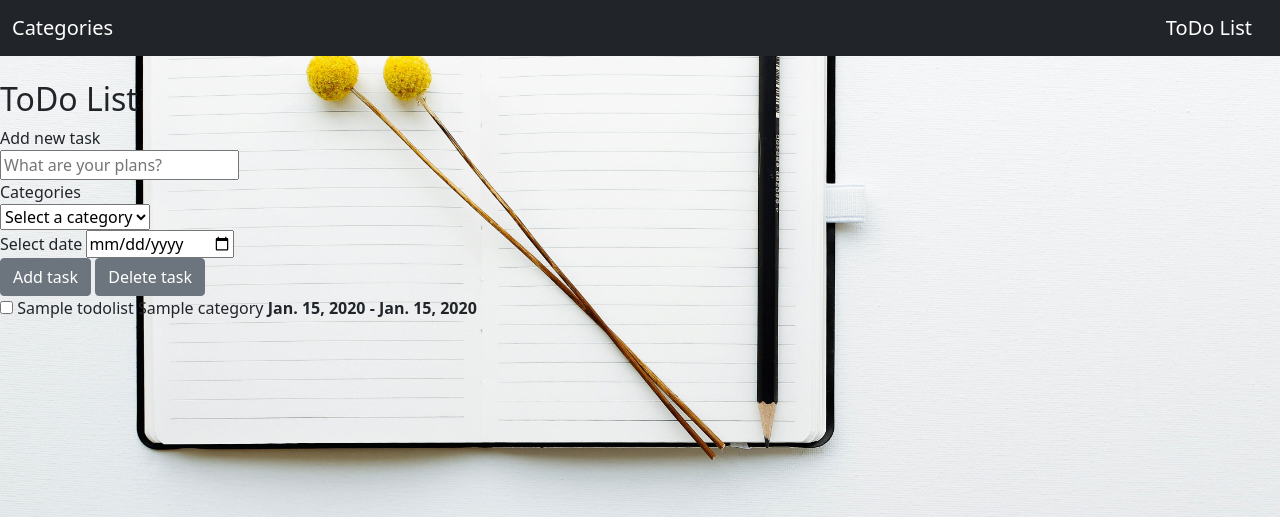
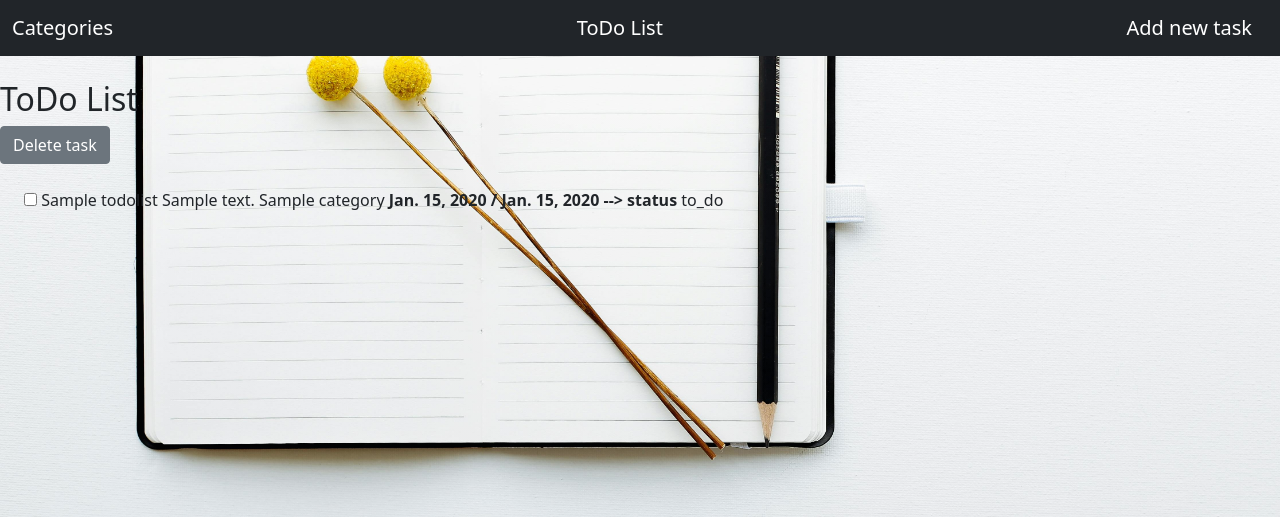
Before and after one commit to Shpakava/ToDo_App, a Django app: page /todo/ in a window 1280 px wide. Shown: the top 517 px of the page. Run offline with Django 5.2, Linux system fonts and the light colour scheme; tables that the repository leaves empty hold one stand-in row (values such as "Sample post"); parts of the project's set-up code (start-up, migrations or seed data) failed here and were passed over.

Commit message:
Create form, make tests, update models

```diff
--- a/Tasks/models.py
+++ b/Tasks/models.py
@@ -1,28 +1,49 @@
 from django.utils import timezone
 from django.db import models
+
 
 # Create your models here.
 
 class Category(models.Model):
+    """Таблица категорий"""
     name = models.CharField(max_length=100)
 
     class Meta:
+        """Имена объектов"""
         verbose_name = "Category"
         verbose_name_plural = "Categories"
 
     def __str__(self):
+        """Отображение в интерфейсе"""
         return self.name
 
 
 class TodoList(models.Model):
+    """Таблица задач"""
+    status_option = (
+        ("to_do", "to_do"),
+        ("in_progress", "in_progress"),
+        ("done", "done")
+    )
     title = models.CharField(max_length=250)
     content = models.TextField(blank=True)
     created = models.DateField(default=timezone.now().strftime("%Y-%m-%d"))
     due_date = models.DateField(default=timezone.now().strftime("%Y-%m-%d"))
+    status = models.CharField(max_length=20, choices=status_option, default="to_do")
     category = models.ForeignKey(Category, default="general", on_delete=models.PROTECT)
 
     class Meta:
+        """Сортировка"""
         ordering = ["-created"]
 
     def __str__(self):
+        """Отображение в интерфейсе"""
         return self.title
+
+    def update_status(self):
+        """Изменение статуса задачи"""
+        if self.status == "to_do":
+            self.status = "in_progress"
+        elif self.status == "in_progress":
+            self.status = "done"
+        self.save()
--- a/Tasks/urls.py
+++ b/Tasks/urls.py
@@ -1,11 +1,12 @@
 from django.urls import path
-from Tasks.views import todo, category, redirect_view
+from Tasks.views import todo, category, redirect_view, add_task
 
 
 app_name = 'Tasks'
 
 urlpatterns = [
     path('', redirect_view),
-    path('todo/', todo, name="TodoList"),
-    path('category/', category, name="Category"),
+    path('todo/', todo, name='TodoList'),
+    path('category/', category, name='Category'),
+    path('add/', add_task, name='add_task')
 ]
--- a/Tasks/views.py
+++ b/Tasks/views.py
@@ -1,49 +1,57 @@
 from django.shortcuts import render, redirect
-from django.http import HttpResponse, request
+from django.http import request
 from .models import TodoList, Category
+from .forms import AddTaskForm
 
 # Create your views here.
 
-
 def redirect_view(request):
-    return redirect("/category")
+    """Домашняя страница"""
+    return redirect("/add")
 
 
 def todo(request):
-	todos = TodoList.objects.all()
-	categories = Category.objects.all()
-	if request.method == "POST":
-		if "Add" in request.POST:
-			title = request.POST["description"]
-			date = str(request.POST["date"])
-			category = request.POST["category_select"]
-			content = title + " -- " + date + " " + category
-			Todo = TodoList(title=title, content=content, due_date=date, category=Category.objects.get(name=category))
-			Todo.save()
-			return redirect("/todo")
-		if "Delete" in request.POST:
-			checkedlist = request.POST.getlist('checkedbox')
-			for i in range(len(checkedlist)):
-				todo = TodoList.objects.filter(id=int(checkedlist[i]))
-				todo.delete()
-	return render(request, "todo.html", {"todos": todos, "categories": categories})
-
+    """Функция удаления задачи"""
+    todos = TodoList.objects.all()
+    categories = Category.objects.all()
+    if request.method == "POST":
+       if "Delete" in request.POST:
+            checkedlist = request.POST.getlist("checkedbox")
+            for i in range(len(checkedlist)):
+                todo = TodoList.objects.filter(id=int(checkedlist[i]))
+                todo.delete()
+    return render(request, "todo.html", {"todos": todos, "categories": categories})
 
 
 def category(request):
-	categories = Category.objects.all()
-	if request.method == "POST":
-		if "Add" in request.POST:
-			name = request.POST["name"]
-			category = Category(name=name)
-			category.save()
-			return redirect("/category")
-		if "Delete" in request.POST:
-			check = request.POST.getlist('check')
-			for i in range(len(check)):
-				try:
-					сateg = Category.objects.filter(id=int(check[i]))
-					сateg.delete()
-				except BaseException:
-					return HttpResponse('<h1>Сначала удалите карточки с этими категориями)</h1>')
-	return render(request, "category.html", {"categories": categories})
+    """Функция добавления и удаления категорий"""
+    categories = Category.objects.all()
+    if request.method == "POST":
+        if "Add" in request.POST:
+            name = request.POST["name"]
+            category = Category(name=name)
+            category.save()
+            return redirect("/category")
+        if "Delete" in request.POST:
+            check = request.POST.getlist("check")
+            for i in range(len(check)):
+                сateg = Category.objects.filter(id=int(check[i]))
+                сateg.delete()
+    return render(request, "category.html", {"categories": categories})
+
+
+def add_task(request):
+    """Функция добавления задач"""
+    add_form = AddTaskForm()
+    if request.method == "POST":
+        add_form = AddTaskForm(request.POST)
+        if add_form.is_valid():
+            todo_list = TodoList(
+                title=add_form.cleaned_data["title"],
+                content=add_form.cleaned_data["content"],
+                due_date=add_form.cleaned_data["due_date"],
+                category=add_form.cleaned_data["category"]
+            )
+            todo_list.save()
+            return render(request, "created.html", context={"todo_list": todo_list})
+    return render(request, "create.html", context={"form": add_form})
--- a/templates/base.html
+++ b/templates/base.html
@@ -19,6 +19,7 @@
   <div class="container-fluid">
     <a class="navbar-brand" href="../category">Categories</a>
 	  <a class="navbar-brand" href="../todo">ToDo List</a>
+      <a class="navbar-brand" href="../add">Add new task</a>
     <button class="navbar-toggler" type="button" data-bs-toggle="collapse" data-bs-target="#navbarCollapse" aria-controls="navbarCollapse" aria-expanded="false" aria-label="Toggle navigation">
       <span class="navbar-toggler-icon"></span>
     </button>
--- a/templates/todo.html
+++ b/templates/todo.html
@@ -5,42 +5,6 @@
     	<h2 class="is-size-2 has-text-centered">ToDo List</h2>
     	<form action="" method="post">
         	{% csrf_token %}
-
-            <div class="field has-text-centered">
-            	<label for="description" class="label has-text-white-bis">Add new task</label>
-            	<div class="control">
-             	   <input type="text" id="description" class="input" placeholder="What are your plans?"
-                    	name="description" required>
-            	</div>
-        	<div class="columns">
-            	<div class="column">
-                	<label for="category">Categories</label>
-                	<div class="control">
-                    	<div class="select">
-                        	<select id="category" class="select" name="category_select" required>
-
-                            	<option class="disabled" value="">Select a category</option>
-                    	        {% for category in categories %}
- 	                           <option class="" value="{{ category.name }}" name="{{ category.name }}">
-                                    {{ category.name }}</option>
-                            	{% endfor %}
-                        	</select>
-    	                </div>
-                	</div>
-            	</div>
-            	<div class="column">
-                	<label for="dueDate">Select date</label>
-                	<input type="date" id="dueDate" class="input calendar" name="date" required>
-            	</div>
-        	</div>
-        	<div class="column">
-            	<div class="field">
-                	<button class="btn btn-secondary" name="Add" type="submit">
-                    	<span class="icon is-small">
-                        	<i class="fa fa-plus"></i>
-                    	</span>
-                    	<span>Add task</span>
-                	</button>
              	   <button class="button is-link btn btn-secondary" name="Delete" formnovalidate="" type="submit">
                     	<span class="icon is-small">
                         	<i class="fa fa-trash-o"></i>
@@ -49,19 +13,20 @@
                         	Delete task
                     	</span>
                 	</button>
-            	</div>
         	</div>
-        	<div class="list is-hoverable">
+        	<div class="justify-content-center m-4">
             	{% for todo in todos %}
-
             	<div class="list-item">
                 	<label class="checkbox">
                     	<input type="checkbox" class=" checkbox" name="checkedbox" value="{{ todo.id }}">
                     	<span class="complete-">{{ todo.title }}</span>
                 	</label>
+					<span class=" category-{{ todo.content }} has-text-info">{{ todo.content }}</span>
                 	<span class=" category-{{ todo.category }} has-text-info">{{ todo.category }}</span>
-                	<strong class="is-pulled-right"><i class="fa fa-calendar"></i>{{ todo.created }} -
+                	<strong class="is-pulled-right"><i class="fa fa-calendar"></i>{{ todo.created }} /
                     	{{ todo.due_date }}</strong>
+					<strong>--> status</strong>
+					<span class=" category-{{ todo.status }} has-text-info">{{ todo.status }}</span>
             	</div>
             	{% endfor %}
         	</div>
```
Also changed, not shown: Tasks/forms.py (added, +11 -0 lines), Tasks/tests.py (+12 -2 lines), templates/create.html (added, +10 -0 lines), templates/created.html (added, +8 -0 lines), Tasks/migrations/0003_todolist_status_alter_todolist_created_and_more.py (added), 1 other file.
